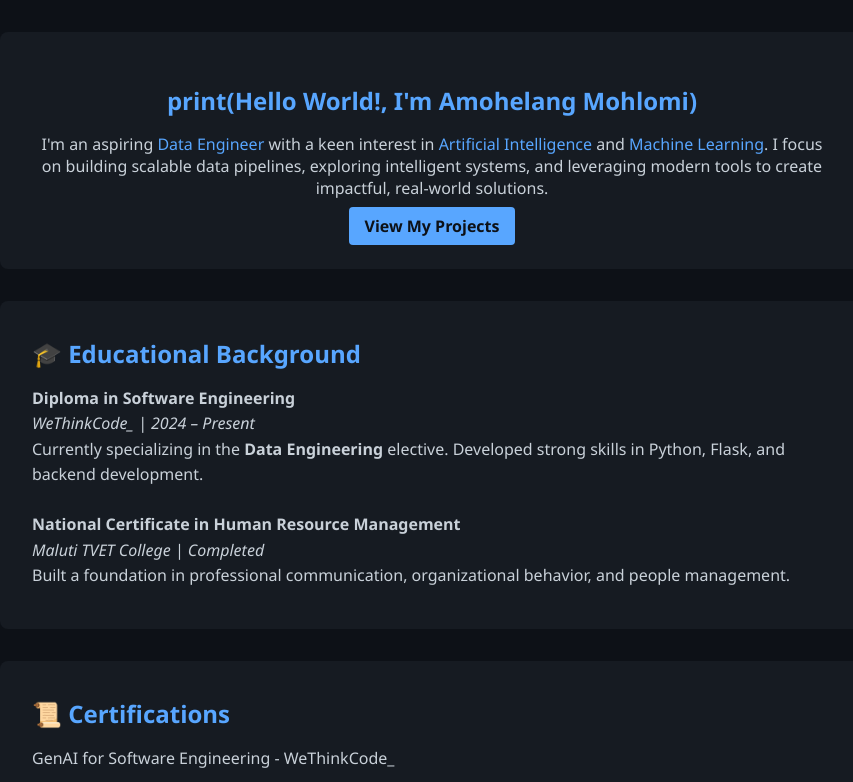
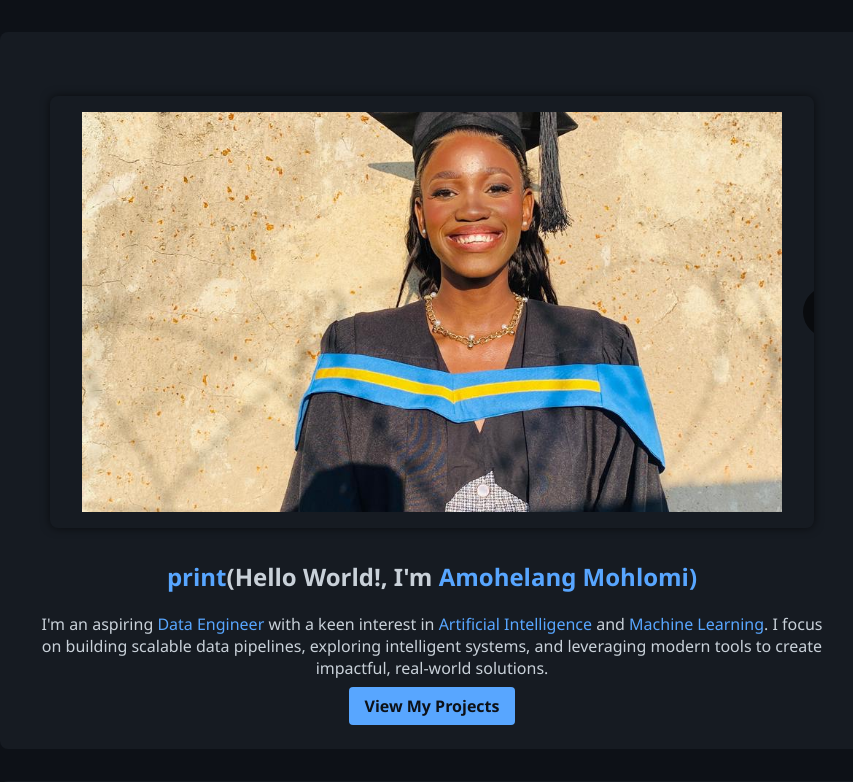
Before and after one commit to AmohelangMohlomi/my-portfolio, a Flask app: page / in a window 1280 px wide. Shown: the part 118-900 px from the top of the page, without its empty margins (208-1061 px from the left). Run offline with Flask 3, Linux system fonts and the light colour scheme.

Commit message:
Added pictures

```diff
--- a/static/css/style.css
+++ b/static/css/style.css
@@ -90,3 +90,58 @@
 footer {
     text-align: center;
 }
+
+.slideshow {
+    position: relative;
+    max-width: 700px;
+    margin: 2rem auto;
+    border-radius: 8px;
+    overflow: hidden;
+    box-shadow: 0 0 10px rgba(0,0,0,0.6);
+}
+
+.slides {
+    position: relative;
+    height: 400px;
+}
+
+.slide {
+    display: none;
+    width: 100%;
+    height: 100%;
+    object-fit: cover;
+    position: absolute;
+    top: 0;
+    left: 0;
+    transition: opacity 1s ease-in-out;
+}
+
+.slide.active {
+    display: block;
+    z-index: 1;
+}
+
+.controls {
+    position: absolute;
+    top: 50%;
+    width: 100%;
+    display: flex;
+    justify-content: space-between;
+    transform: translateY(-50%);
+    padding: 0 1rem;
+}
+
+.controls button {
+    background-color: rgba(0, 0, 0, 0.6);
+    border: none;
+    color: white;
+    font-size: 2rem;
+    padding: 0.5rem 1rem;
+    cursor: pointer;
+    border-radius: 50%;
+    transition: background 0.2s ease;
+}
+
+.controls button:hover {
+    background-color: rgba(88, 166, 255, 0.8);
+}
--- a/static/js/script.js
+++ b/static/js/script.js
@@ -0,0 +1,30 @@
+let slideIndex = 0;
+const slides = document.querySelectorAll('.slide');
+const nextBtn = document.getElementById('next');
+const prevBtn = document.getElementById('prev');
+
+function showSlide(index) {
+    slides.forEach((slide, i) => {
+        slide.classList.remove('active');
+    });
+    slides[index].classList.add('active');
+}
+
+function nextSlide() {
+    slideIndex = (slideIndex + 1) % slides.length;
+    showSlide(slideIndex);
+}
+
+function prevSlide() {
+    slideIndex = (slideIndex - 1 + slides.length) % slides.length;
+    showSlide(slideIndex);
+}
+
+// Autoplay every 4 seconds
+setInterval(nextSlide, 4000);
+
+nextBtn.addEventListener('click', nextSlide);
+prevBtn.addEventListener('click', prevSlide);
+
+// Initialize
+showSlide(slideIndex);
--- a/templates/base.html
+++ b/templates/base.html
@@ -22,5 +22,7 @@
     <footer>
         <p>&copy; 2025 Amohelang Mohlomi</p>
     </footer>
+    <script src="{{ url_for('static', filename='js/script.js') }}"></script>
+
 </body>
 </html>
--- a/templates/index.html
+++ b/templates/index.html
@@ -1,8 +1,25 @@
 {% extends "base.html" %}
 {% block content %}
+
+
+
 <section class="intro">
 
-    <h2><span class="accent">print</span>(Hello World!, I'm <span class="accent">Amohelang Mohlomi)</span></h2>
+    <section class="slideshow">
+    <div class="slides">
+        <img src="{{ url_for('static', filename='img/slide1.jpeg') }}" class="slide active">
+        <img src="{{ url_for('static', filename='img/slide2.jpeg') }}" class="slide">
+        <img src="{{ url_for('static', filename='img/slide3.jpeg') }}" class="slide">
+        <img src="{{ url_for('static', filename='img/slide4.jpeg') }}" class="slide">
+    </div>
+
+    <div class="controls">
+        <button id="prev">&#10094;</button>
+        <button id="next">&#10095;</button>
+    </div>
+</section>
+
+    <h1><span class="accent">print</span>(Hello World!, I'm <span class="accent">Amohelang Mohlomi)</span></h1>
     <p>I'm an aspiring <span class="accent">Data Engineer</span> with a keen interest in <span class="accent">Artificial Intelligence</span> and
         <span class="accent">Machine Learning</span>. I focus on building scalable data pipelines,
         exploring intelligent systems,
```
Also changed, not shown: static/img/slide1.jpeg (added), static/img/slide2.jpeg (added), static/img/slide3.jpeg (added), static/img/slide4.jpeg (added).
